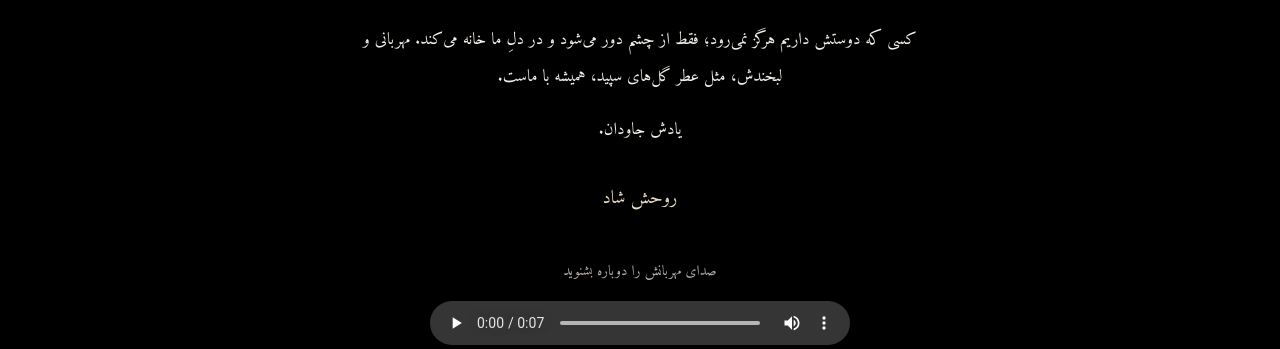
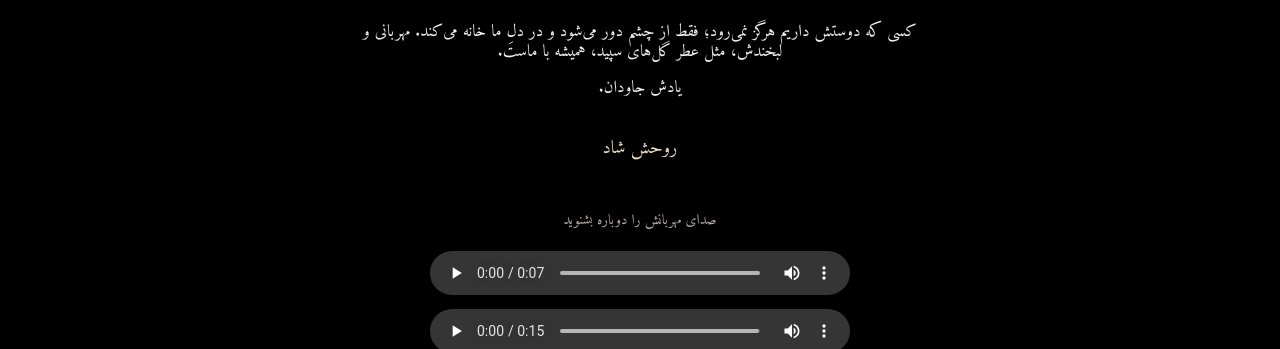
Before and after one commit to arvintnt/maryamkharestani1349.github.io, a plain HTML site: page index.html in a window 1280 px wide. Shown: the part 801-1150 px from the top of the page. Drawn offline with Linux system fonts and the light colour scheme; a web font is replaced by a local one.

Commit message:
Update index.html

```diff
--- a/index.html
+++ b/index.html
@@ -21,7 +21,7 @@ main{max-width:640px;margin:-2.5rem auto 0;padding:0 1.5rem 4rem;text-align:cent
 .lead{margin:0;color:var(--soft);font-size:1rem}
 h1{font-family:"Aref Ruqaa","Amiri",serif;font-weight:700;font-size:clamp(2.6rem,9vw,4.2rem);line-height:1.5;margin:.2rem 0 0;color:var(--accent)}
 .rule{width:56px;height:1px;background:var(--line);margin:1.6rem auto}
-.msg{font-size:1.05rem;line-height:2.2;margin:0 0 1rem}
+.msg{font-size:1.05rem;line-height:1.2;margin:0 0 1rem}
 .dua{font-family:"Aref Ruqaa","Amiri",serif;font-size:1.15rem;color:var(--accent);margin:2rem 0 0}
 footer{border-top:1px solid var(--line);padding:1.5rem;text-align:center;color:var(--soft);font-size:.8rem}
 .voices{margin-top:2.5rem;display:grid;gap:.9rem}
```
